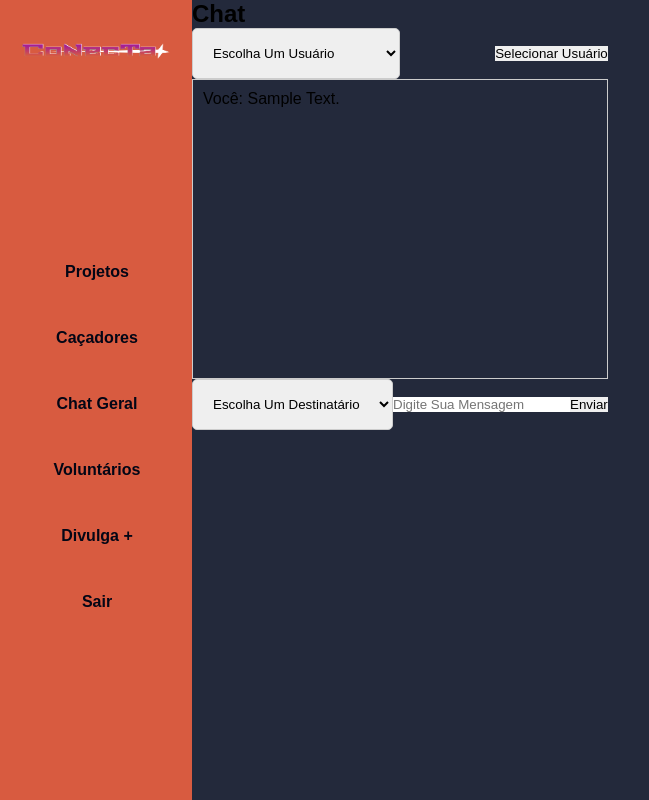
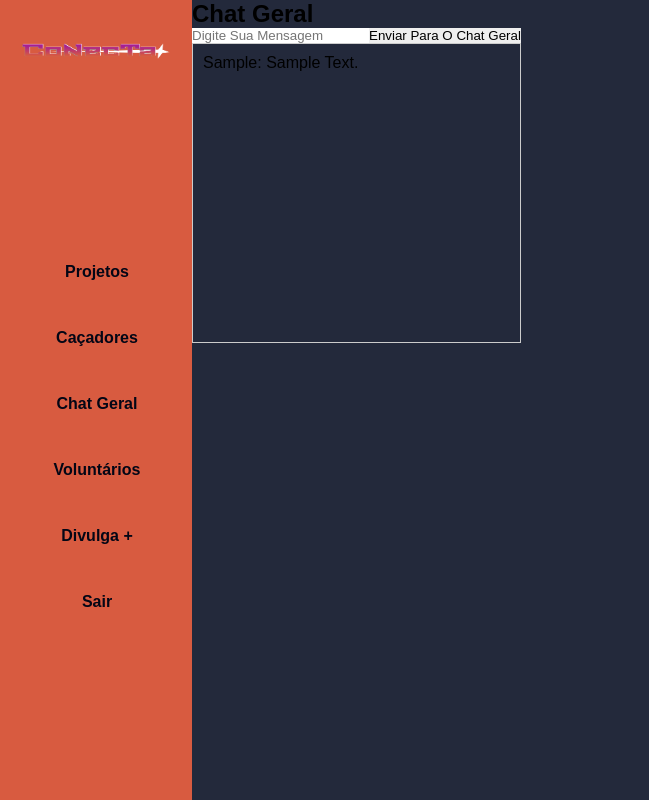
Before and after one commit to dan-albuquerque/conectaP, a Django app: page /chat_geral/ in a window 1280 px wide. Shown: the whole page, without its empty margins (0-649 px from the left). Run offline with Django 4.2, Linux system fonts and the light colour scheme; the first user in the database is signed in; tables that the repository leaves empty hold one stand-in row (Sample ...); some libraries are stand-ins or nearby versions.

Commit message:
Configurando chat geral!

```diff
--- a/conectaplusapp/models.py
+++ b/conectaplusapp/models.py
@@ -67,6 +67,5 @@ class Cacador(models.Model):
 
 class Message(models.Model):
     sender = models.ForeignKey(User, on_delete=models.CASCADE, related_name='sent_messages')
-    receiver = models.ForeignKey(User, on_delete=models.CASCADE, related_name='received_messages', null=True)
     content = models.TextField()
     timestamp = models.DateTimeField(auto_now_add=True)
--- a/conectaplusapp/views.py
+++ b/conectaplusapp/views.py
@@ -89,32 +89,21 @@ def voluntarios(request):
 @login_required(login_url='/login/')
 def chat_geral(request):
     users = User.objects.all()
-    selected_user_id = request.POST.get('selected_user')
-
-    if selected_user_id:
-        selected_user = User.objects.get(id=selected_user_id)
-        messages = Message.objects.filter(
-            Q(sender=selected_user, receiver=request.user) | Q(sender=request.user, receiver=selected_user)
-        ).order_by('timestamp')
-    else:
-        messages = Message.objects.filter(
-            Q(sender=request.user, receiver=request.user)
-        ).order_by('timestamp')
+    messages = Message.objects.all().order_by('timestamp')
     return render(request, 'paginas/chat_geral.html', {'users': users, 'messages': messages})
-
 
 @login_required(login_url='/login/')
 def send_message(request):
     if request.method == 'POST':
         content = request.POST.get('message')
-        receiver_id = request.POST.get('receiver_id')  # Você precisa saber para quem enviar a mensagem
-    try:
-        # Código para salvar a mensagem
-        message = Message(sender=request.user, receiver_id=receiver_id, content=content)
-        message.save()
-        return redirect('chat_geral')
-    except Exception as e:
-        return JsonResponse({'status': 'error', 'error_message': str(e)})
+        try:
+            # Código para salvar a mensagem
+            message = Message(sender=request.user, content=content)
+            message.save()
+            return redirect('chat_geral')
+        except Exception as e:
+            return JsonResponse({'status': 'error', 'error_message': str(e)})
+
 
 def login_user(request):
     request.user = None
--- a/templates/paginas/chat_geral.html
+++ b/templates/paginas/chat_geral.html
@@ -1,42 +1,43 @@
 {% extends 'paginas/base.html' %}
 {% block conteudo %}
 <div class="container">
-    <h2>Chat</h2>
+    <h2>Chat Geral</h2>
     <div class="row">
         <div class="col-md-8">
-            <form method="post" action="{% url 'chat_geral' %}">
+            <form method="post" action="{% url 'send_message' %}">
                 {% csrf_token %}
-                <select name="selected_user">
-                    <option value="" selected disabled>Escolha um usuário</option>
-                    {% for user in users %}
-                    <option value="{{ user.id }}">{{ user.username }}</option>
-                    {% endfor %}
-                </select>
-                <button type="submit">Selecionar Usuário</button>
+                <input type="text" name="message" class="form-control mb-2" placeholder="Digite sua mensagem" required>
+                <button type="submit" class="btn btn-primary">Enviar para o Chat Geral</button>
             </form>
             <div id="chat-container" style="border: 1px solid #ccc; padding: 10px; height: 300px; overflow-y: auto;">
                 {% for message in messages %}
-                {% if message.sender == request.user %}
-                <p>Você: {{ message.content }}</p>
-                {% else %}
                 <p>{{ message.sender }}: {{ message.content }}</p>
-                {% endif %}
                 {% endfor %}
             </div>
         </div>
         <div class="col-md-4">
-            <form method="post" action="{% url 'send_message' %}">
-                {% csrf_token %}
-                <select name="receiver_id" class="form-control mb-2">
-                    <option value="" selected disabled>Escolha um destinatário</option>
-                    {% for user in users %}
-                    <option value="{{ user.id }}">{{ user.username }}</option>
-                    {% endfor %}
-                </select>
-                <input type="text" name="message" class="form-control mb-2" placeholder="Digite sua mensagem" required>
-                <button type="submit" class="btn btn-primary">Enviar</button>
-            </form>
+            <!-- Seu código HTML existente para a lista de usuários -->
         </div>
     </div>
 </div>
+<script src="https://cdnjs.cloudflare.com/ajax/libs/socket.io/4.0.1/socket.io.js"></script>
+<script>
+    var socket = io.connect('http://' + document.domain + ':' + location.port);
+
+    socket.on('nova_mensagem', function (mensagem) {
+        var chatContainer = document.getElementById('chat-container');
+        var p = document.createElement('p');
+        p.appendChild(document.createTextNode(mensagem));
+        chatContainer.appendChild(p);
+
+        // Role até o final do contêiner para exibir as mensagens mais recentes
+        chatContainer.scrollTop = chatContainer.scrollHeight;
+    });
+
+    function enviarMensagem() {
+        var mensagem = document.querySelector('input[name="message"]').value;
+        socket.emit('mensagem', mensagem);
+        document.querySelector('input[name="message"]').value = '';
+    }
+</script>
 {% endblock %}
```
Also changed, not shown: conectaplusapp/migrations/0006_remove_message_receiver.py (added).
